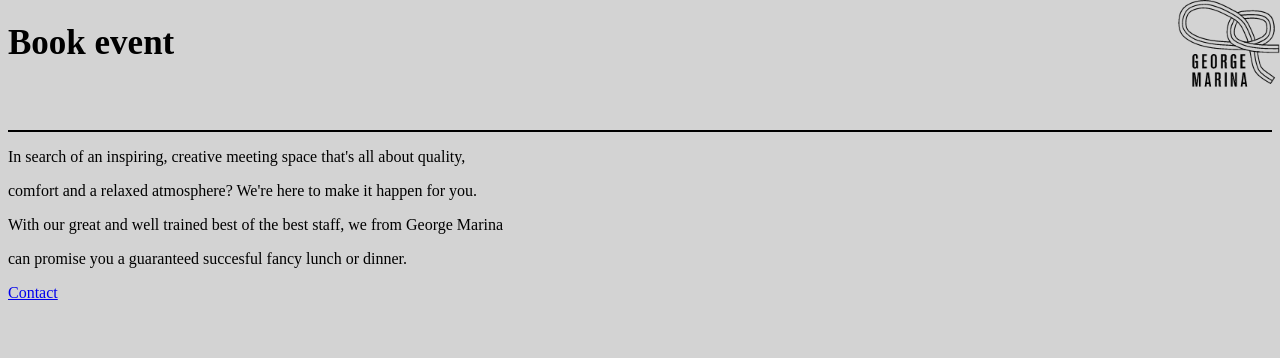
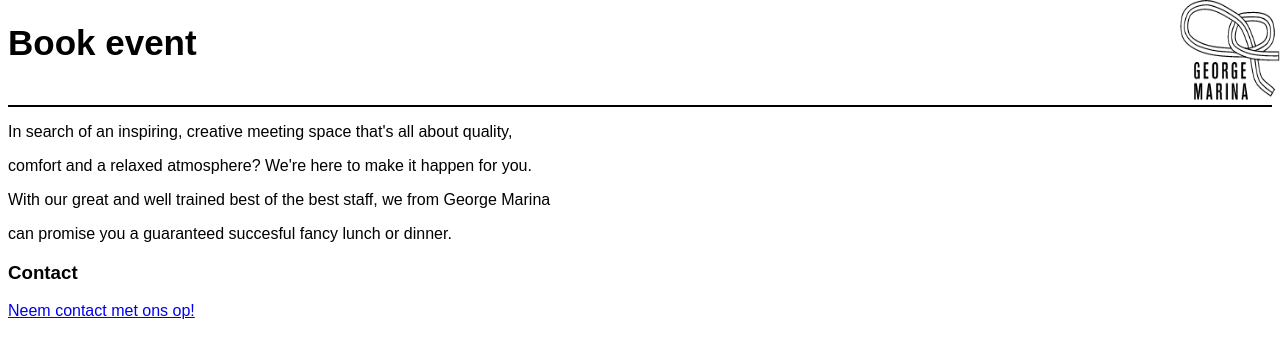
Before and after one commit to Adampje/R-George-M, a PHP site: page /bookingpage.php in a window 1280 px wide. Shown: the top 358 px of the page. Run offline with PHP 8.4, Linux system fonts and the light colour scheme.

Commit message:
Sprint 1 booking page fix

```diff
--- a/bookingpage.php
+++ b/bookingpage.php
@@ -1,20 +1,20 @@
 <!DOCTYPE html>
 <html lang="en">
 <head>
-<h1 STYLE="font-size: 35px; font-family: , 'Reservations', Times, serif;">Book event</h1>
+<h1 STYLE="font-size: 35px; font-family: Arial, 'Reservations', Times, serif;">Book event</h1>
 
 <img src='img/GeorgeMarina2.png' style='position:absolute; top:0; right:0;' width='100' height='100' alt='logoo'>
 
-  <hr style="height:35px;border-width:0;color:black;background-color:lightgrey">
+  <hr style="height:10px;border-width:0;color:black;background-color:white">
   <hr style="height:2px;border-width:0;color:black;background-color:black">
 
-<p> In search of an inspiring, creative meeting space that's all about quality,</p>
-<p>comfort and a relaxed atmosphere? We're here to make it happen for you. </p>
-<p>With our great and well trained best of the best staff, we from George Marina </p>
-<p>can promise you a guaranteed succesful fancy lunch or dinner.</p>
-  <link rel="stylesheet" href="booking.css">
+<p STYLE="font-family: Arial;"> In search of an inspiring, creative meeting space that's all about quality,</p>
+<p STYLE="font-family: Arial;">comfort and a relaxed atmosphere? We're here to make it happen for you. </p>
+<p STYLE="font-family: Arial;">With our great and well trained best of the best staff, we from George Marina </p>
+<p STYLE="font-family: Arial;">can promise you a guaranteed succesful fancy lunch or dinner.</p>
 
-<a href= "contact.php">Contact</a>
+<H3 STYLE="font-family: Arial;"> Contact </h3>
+<a STYLE="font-family: Arial;" href= "contact.php">Neem contact met ons op!</a>
 
 </head>
 </html>
```
Also changed, not shown: contact.php (+15 -10 lines), img/facebook.jpg (added), img/instagram.jpg (added).
